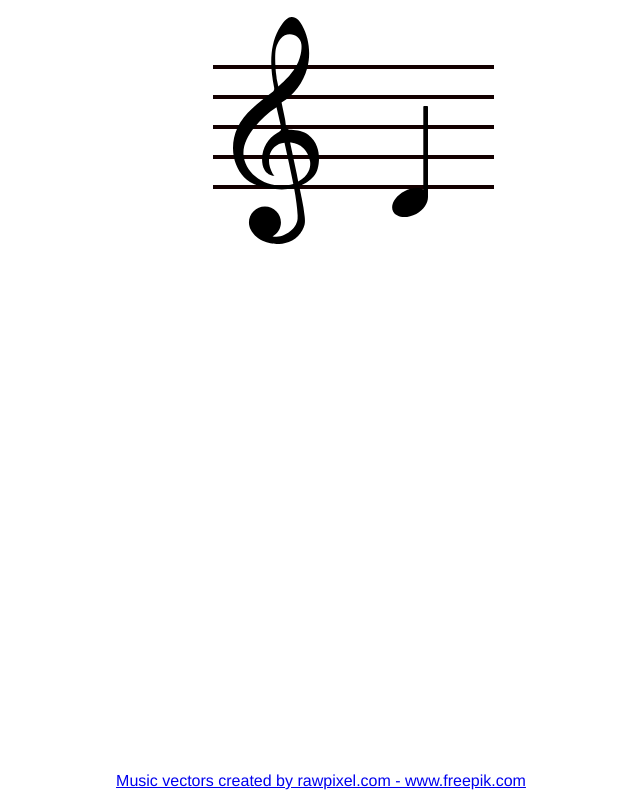
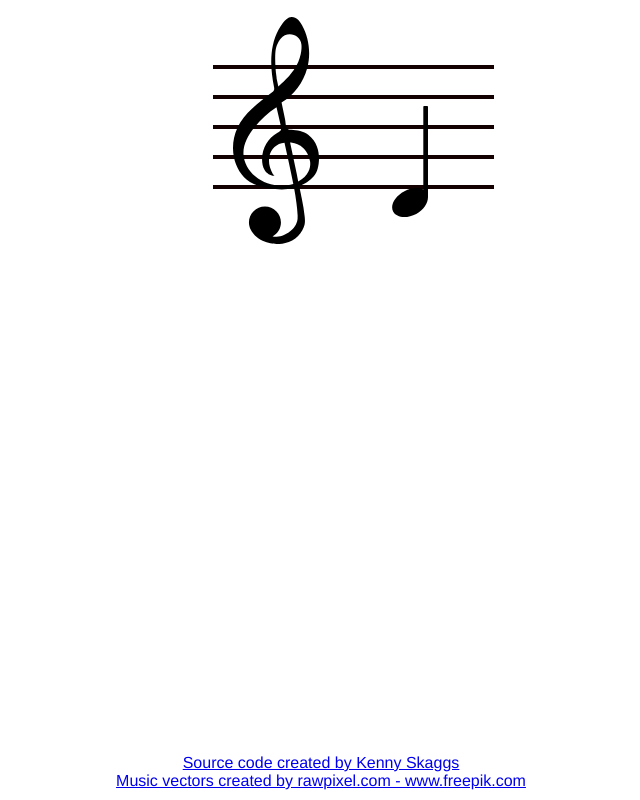
Before and after one commit to kenny-skaggs/music-flash-card, a Vue app: page / in a window 1280 px wide. Shown: the whole page, without its empty margins (327-967 px from the left). Built offline with nearby package versions, Linux system fonts and the light colour scheme.

Commit message:
adding link to source

```diff
--- a/src/App.vue
+++ b/src/App.vue
@@ -6,9 +6,16 @@
         :showAnswer=!isUserGuessing
     />
     <footer>
-        <a href="https://www.freepik.com/free-photos-vectors/music" target="_blank">
-            Music vectors created by rawpixel.com - www.freepik.com
-        </a>
+        <div>
+            <a href="https://github.com/RaneClowd/music-flash-card" target="_blank">
+                Source code created by Kenny Skaggs
+            </a>
+        </div>
+        <div>
+            <a href="https://www.freepik.com/free-photos-vectors/music" target="_blank">
+                Music vectors created by rawpixel.com - www.freepik.com
+            </a>
+        </div>
     </footer>
   </div>
 </template>
```
